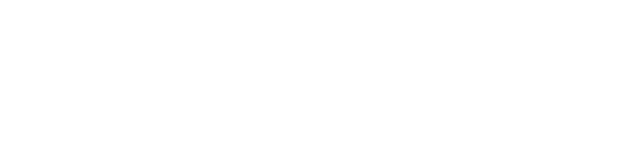
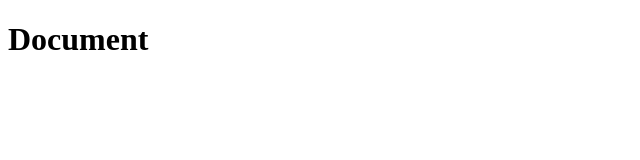
Before and after one commit to anmaslow/test, a plain HTML site: page index.html in a window 1280 px wide. Shown: the whole page, without its empty margins (0-640 px from the left). Drawn offline with Linux system fonts and the light colour scheme.

Commit message:
Title, body

```diff
--- a/index.html
+++ b/index.html
@@ -1,6 +1,11 @@
 <!DOCTYPE html>
-<html>
+<html lang="en">
 <head>
 	<meta charset="utf-8">
 	<meta name="viewport" content="width=device-width, initial-scale=1">
+	<title>My Document</title>
+</head>
+<body>
+	<h1>Document</h1>
+</body>
 </html>
```
